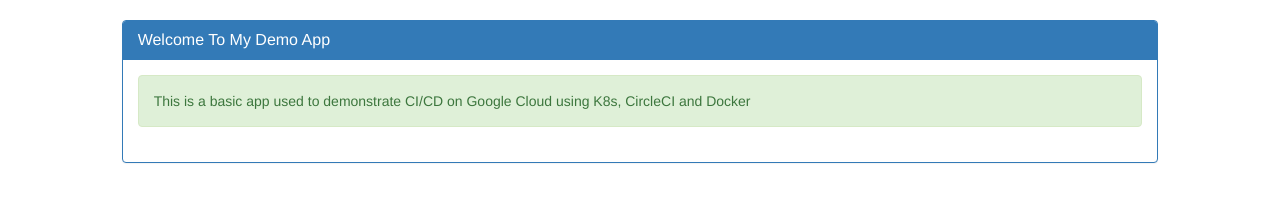
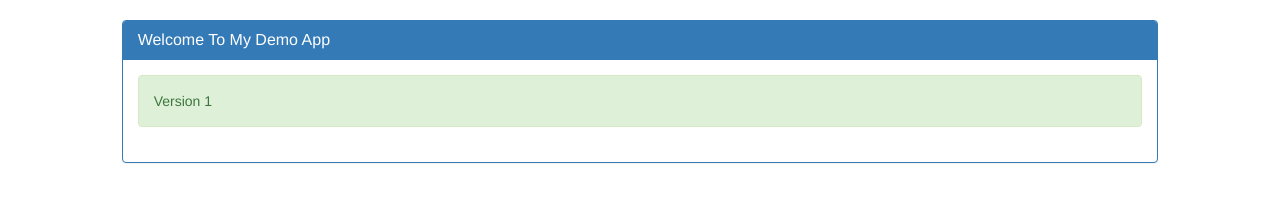
Before and after one commit to E3cape/ci-cd, a plain HTML site: page index.html in a window 1280 px wide. Drawn offline with nearby package versions, Linux system fonts and the light colour scheme.

Commit message:
Update index.html

```diff
--- a/index.html
+++ b/index.html
@@ -12,7 +12,7 @@
      </div>
       <div class="panel-body">
        <div class="alert alert-success">
-          <p>This is a basic app used to demonstrate CI/CD on Google Cloud using K8s, CircleCI and Docker </p>
+          <p>Version 1</p>
        </div>
       </div>
   </div>
```
